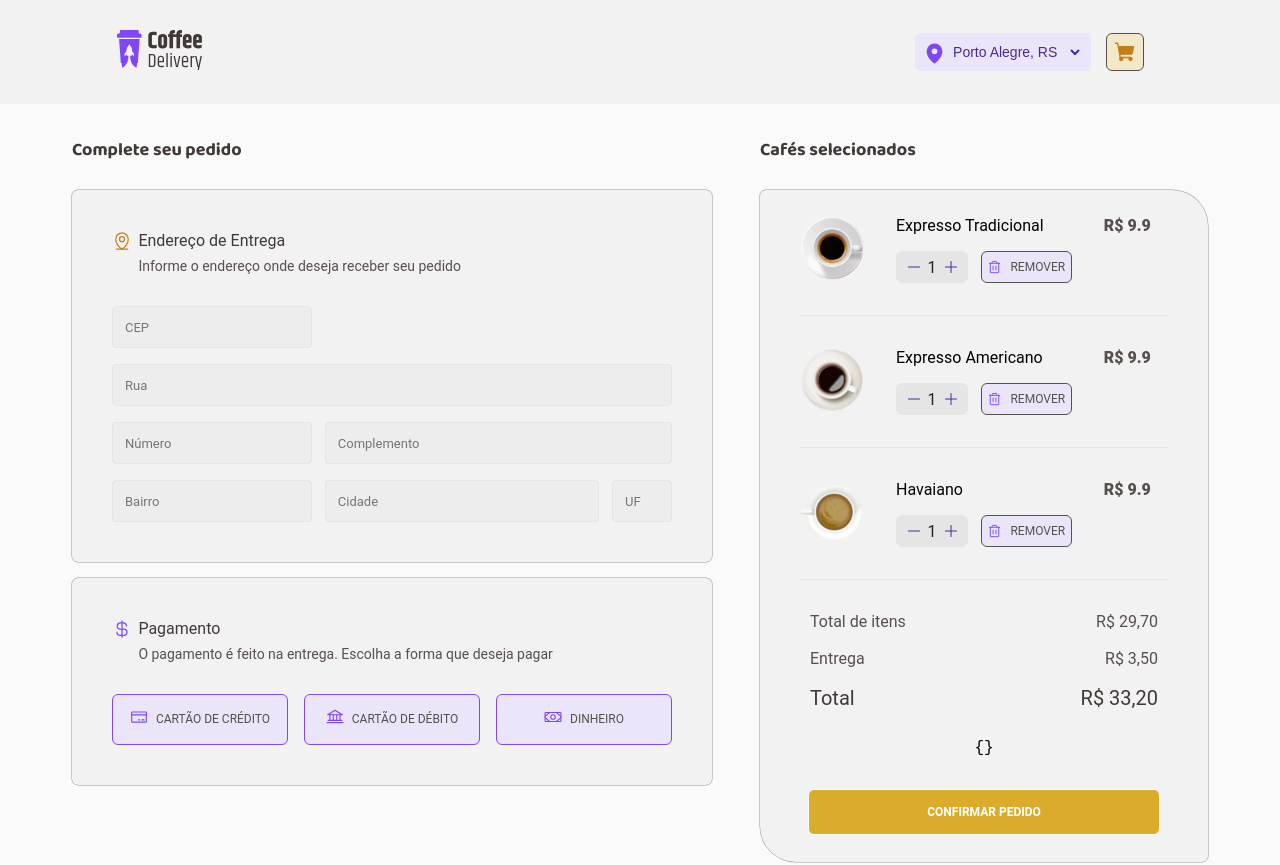
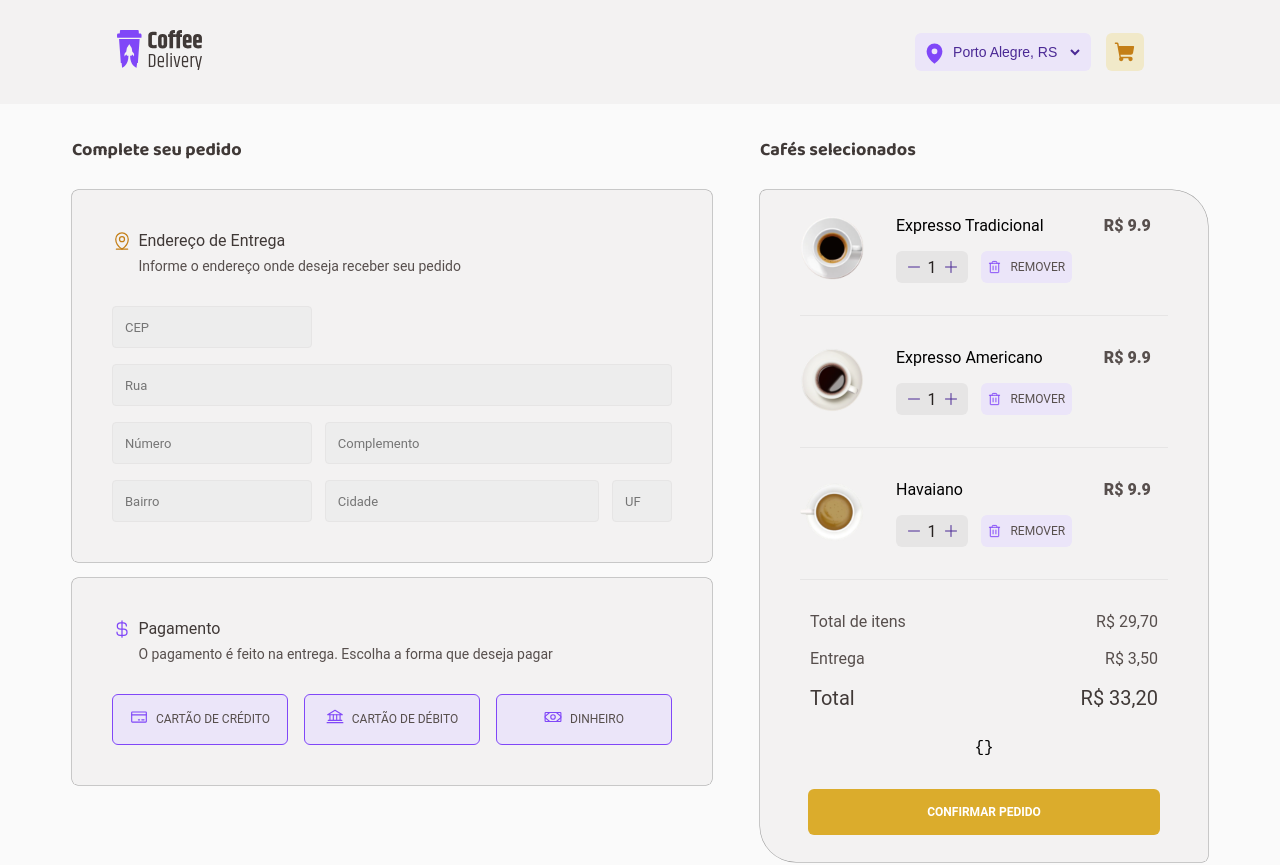
Before and after one commit to pedrodif/uploadCoffeeDelivery, a React (Vite) app: page /checkout in a window 1280 px wide. Shown: the top 865 px of the page. Built offline with nearby package versions, Linux system fonts and the light colour scheme.

Commit message:
style: :recycle: button component styles fix

```diff
--- a/src/components/Button/styles.ts
+++ b/src/components/Button/styles.ts
@@ -7,7 +7,7 @@ import { IButtonProps } from '.'
 export const ButtonContainer = styled.button<IButtonProps>`
   box-sizing: border-box;
   cursor: pointer;
-  border: solid 1px;
+  border: none;
   display: flex;
   gap: 0.5rem;
   align-items: center;
```
